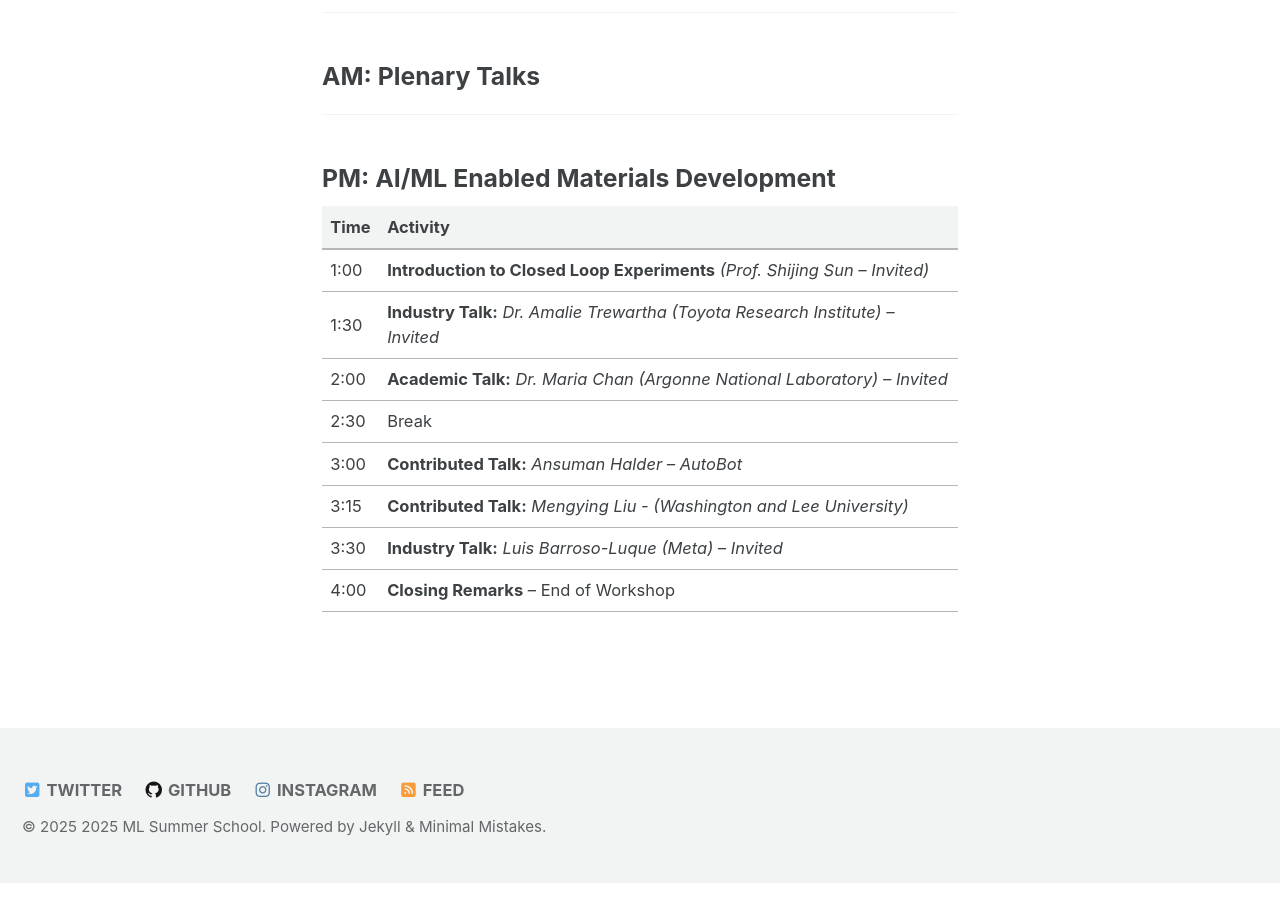
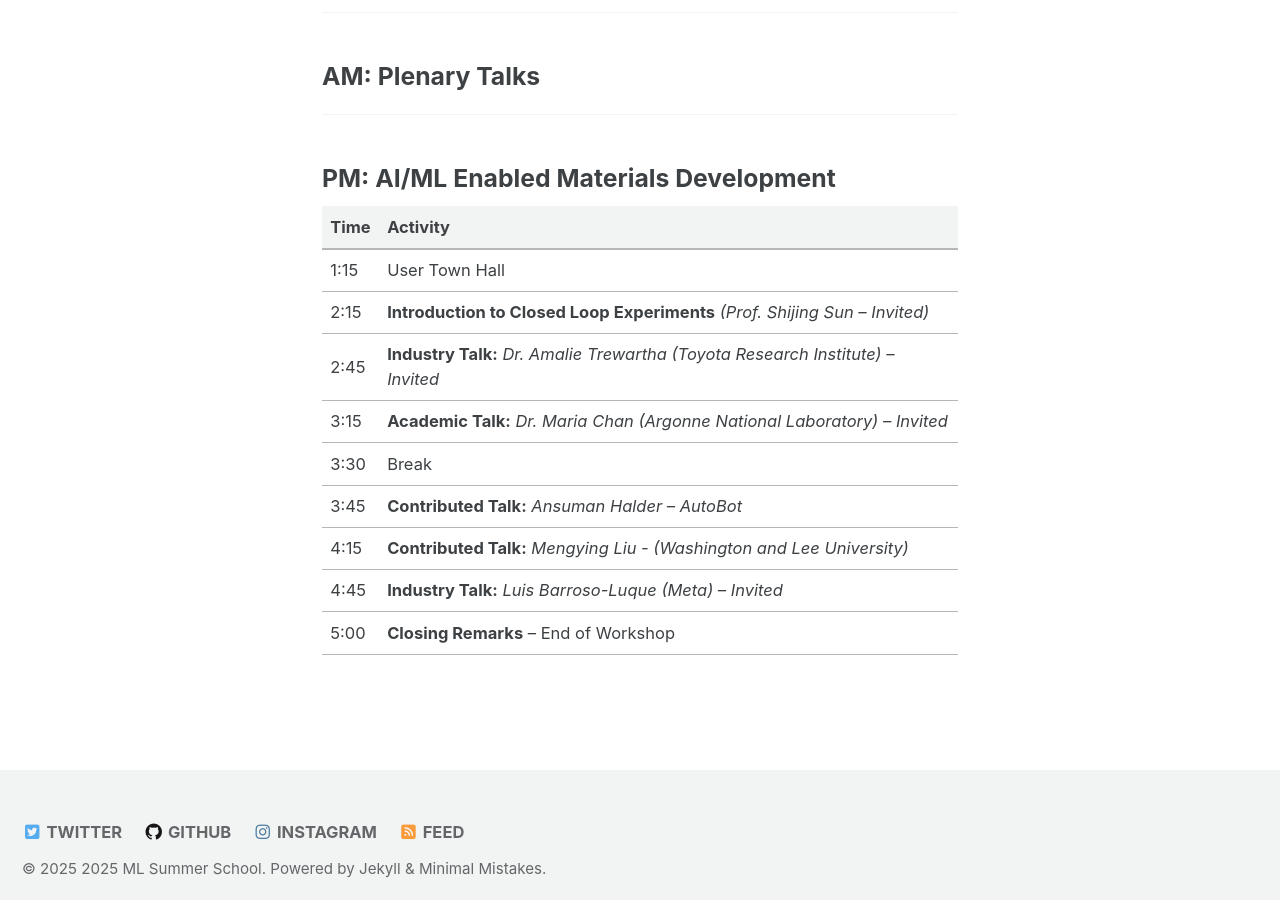
Before and after one commit to futurelab-school/2025Summer, a Jekyll site: the page built from _pages/schedule.md, in a window 1280 px wide and 900 px high, scrolled down 2416 px. Built offline with Jekyll 4.4.1, drawn with Linux system fonts in a browser that asks for light colours; cached includes are drawn as plain includes.

Commit message:
Update schedule.md

```diff
--- a/_pages/schedule.md
+++ b/_pages/schedule.md
@@ -63,11 +63,12 @@ layout: single
 
 | Time   | Activity |
 |--------|----------|
-| 1:00   | **Introduction to Closed Loop Experiments** *(Prof. Shijing Sun – Invited)* |
-| 1:30   | **Industry Talk:** *Dr. Amalie Trewartha (Toyota Research Institute) – Invited* |
-| 2:00   | **Academic Talk:** *Dr. Maria Chan (Argonne National Laboratory) – Invited* |
-| 2:30   | Break |
-| 3:00   | **Contributed Talk:** *Ansuman Halder – AutoBot* |
-| 3:15   | **Contributed Talk:** *Mengying Liu - (Washington and Lee University)*|
-| 3:30   | **Industry Talk:** *Luis Barroso-Luque (Meta) – Invited* |
-| 4:00   | **Closing Remarks** – End of Workshop |
+| 1:15   | User Town Hall |
+| 2:15   | **Introduction to Closed Loop Experiments** *(Prof. Shijing Sun – Invited)* |
+| 2:45   | **Industry Talk:** *Dr. Amalie Trewartha (Toyota Research Institute) – Invited* |
+| 3:15   | **Academic Talk:** *Dr. Maria Chan (Argonne National Laboratory) – Invited* |
+| 3:30   | Break |
+| 3:45   | **Contributed Talk:** *Ansuman Halder – AutoBot* |
+| 4:15   | **Contributed Talk:** *Mengying Liu - (Washington and Lee University)*|
+| 4:45   | **Industry Talk:** *Luis Barroso-Luque (Meta) – Invited* |
+| 5:00   | **Closing Remarks** – End of Workshop |
```
